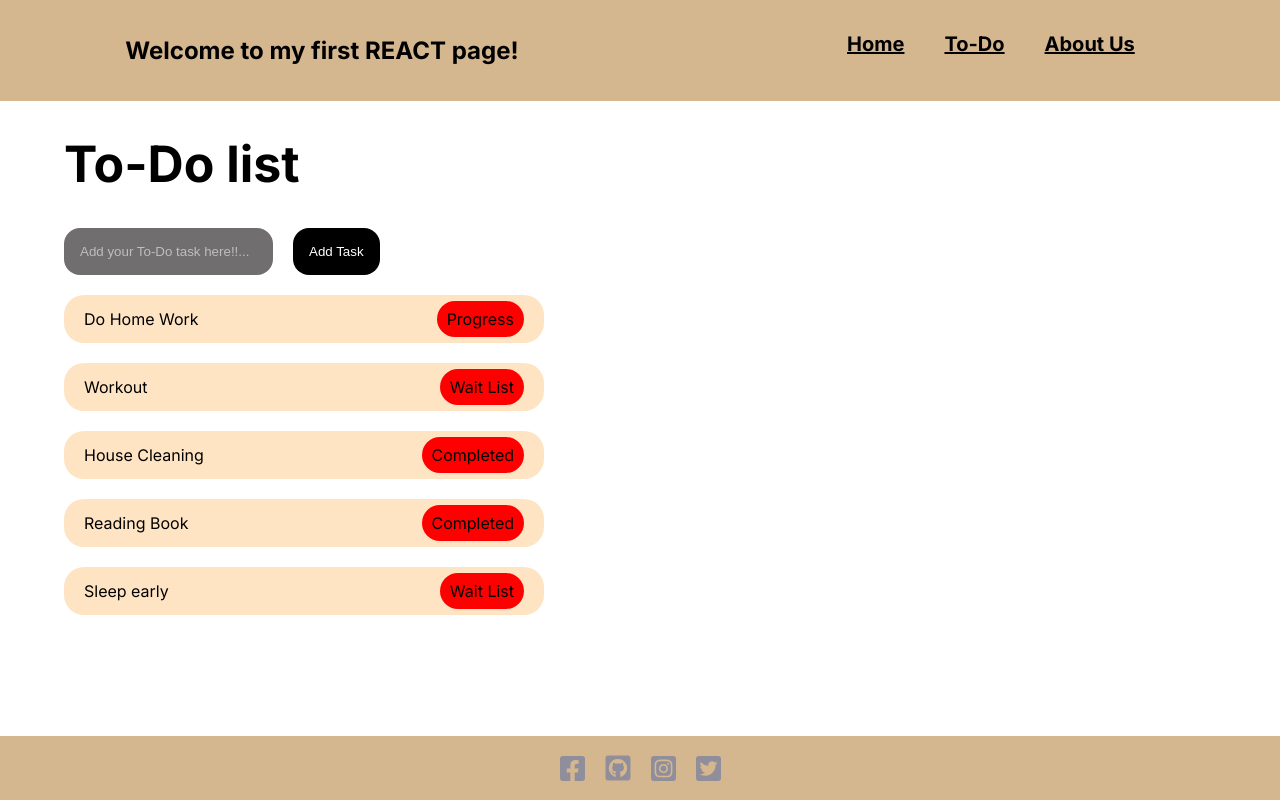
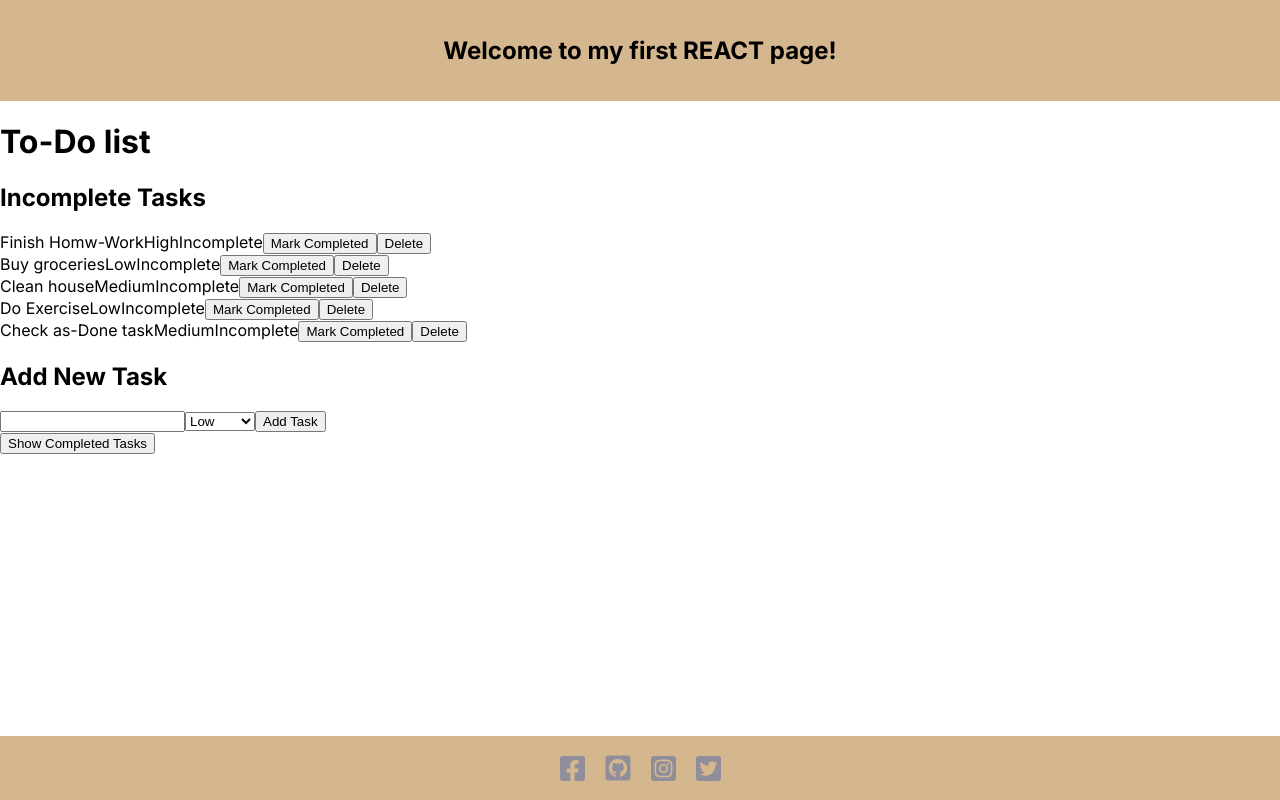
Before and after one commit to nguy0976/mtm6404-task-manager-nguy0976, a React (Vite) app: page / in a window 1280 px wide. Built offline with nearby package versions, Linux system fonts and the light colour scheme.

Commit message:
Completes iteration 3

```diff
--- a/src/App.jsx
+++ b/src/App.jsx
@@ -2,20 +2,14 @@ import React from "react"
 import Navbar from "./components/Navbar";
 import Task from "./components/Task";
 import Footer from "./components/Footer";
-import Header from "./components/Header"
+import Header from "./components/Header";
 
 export default function App() {
     return (
       <div className="App">
         <Navbar />
         <Header />
-        <div className="tasks">
-            <Task taskItem={"Do Home Work"} itemType={"Progress"}/>
-            <Task taskItem={"Workout"} itemType={"Wait List"}/>
-            <Task taskItem={"House Cleaning"} itemType={"Completed"}/>
-            <Task taskItem={"Reading Book"} itemType={"Completed"}/>
-            <Task taskItem={"Sleep early"} itemType={"Wait List"}/>
-        </div>
+        <Task />
         <Footer />
       </div>
   );
--- a/src/components/Header.jsx
+++ b/src/components/Header.jsx
@@ -5,8 +5,6 @@ export default function header() {
         <header>
             <div className="container">
                 <h1>To-Do list</h1>
-                <input type="text" id="add-task" placeholder="Add your To-Do task here!!..."></input>
-                <input type="submit" id="submit-task" value="Add Task"></input>
             </div>
         </header>
     )
--- a/src/components/Navbar.jsx
+++ b/src/components/Navbar.jsx
@@ -4,13 +4,6 @@ import React from "react";
   return (
     <div className="nav">
       <h2>Welcome to my first REACT page!</h2>
-      <nav>
-        <ul>
-          <li><a href="/">Home</a></li>
-          <li><a href="/">To-Do</a></li>
-          <li><a href="/">About Us</a></li>
-        </ul>
-      </nav>
     </div>
   );
 }
--- a/src/components/Task.jsx
+++ b/src/components/Task.jsx
@@ -1,14 +1,122 @@
-import React from "react";
+import React, { useState } from 'react';
 
-export default function Task(props) {
-    return (
-        <header>
-            <div class="tasks">
-                <div class="task">
-                    <p>{props.taskItem}</p>
-                    <span>{props.itemType}</span>
-                </div>
-            </div>
-        </header>
-    )
-}
+const ListItem = ({ id, task, priority, completed, onToggleCompleted, onDelete }) => {
+  const handleToggleCompleted = () => {
+    onToggleCompleted(id);
+  };
+
+  const handleDelete = () => {
+    onDelete(id);
+  };
+
+  return (
+    <div>
+      <span>{task}</span>
+      <span>{priority}</span>
+      <span>{completed ? 'Completed' : 'Incomplete'}</span>
+      {!completed && <button onClick={handleToggleCompleted}>Mark Completed</button>}
+      <button onClick={handleDelete}>Delete</button>
+    </div>
+  );
+};
+
+const List = () => {
+  const [items, setItems] = useState([
+    { id: 1, task: 'Finish Homw-Work', priority: 'High', completed: false },
+    { id: 2, task: 'Buy groceries', priority: 'Low', completed: false },
+    { id: 3, task: 'Clean house', priority: 'Medium', completed: false },
+    { id: 4, task: 'Do Exercise', priority: 'Low', completed: false },
+    { id: 5, task: 'Check as-Done task', priority: 'Medium', completed: false },
+  ]);
+  const [newTask, setNewTask] = useState('');
+  const [newPriority, setNewPriority] = useState('Low');
+  const [showCompleted, setShowCompleted] = useState(false);
+
+  const handleToggleCompleted = (itemId) => {
+    setItems(
+      items.map((item) => {
+        if (item.id === itemId) {
+          return {
+            ...item,
+            completed: true,
+          };
+        }
+        return item;
+      })
+    );
+  };
+
+  const handleDelete = (itemId) => {
+    setItems(items.filter((item) => item.id !== itemId));
+  };
+
+  const handleAddItem = () => {
+    if (newTask) {
+      const newItem = {
+        id: items.length + 1,
+        task: newTask,
+        priority: newPriority,
+        completed: false,
+      };
+      setItems([...items, newItem]);
+      setNewTask('');
+      setNewPriority('Low');
+    }
+  };
+
+  const toggleShowCompleted = () => {
+    setShowCompleted(!showCompleted);
+  };
+
+  const completedItems = items.filter((item) => item.completed);
+  const incompleteItems = items.filter((item) => !item.completed);
+
+  return (
+    <div>
+      <h2>Incomplete Tasks</h2>
+      {incompleteItems.map((item) => (
+        <ListItem
+          key={item.id}
+          id={item.id}
+          task={item.task}
+          priority={item.priority}
+          completed={item.completed}
+          onToggleCompleted={handleToggleCompleted}
+          onDelete={handleDelete}
+        />
+      ))}
+      <h2>Add New Task</h2>
+      <div>
+        <input type="text" value={newTask} onChange={(e) => setNewTask(e.target.value)} />
+        <select value={newPriority} onChange={(e) => setNewPriority(e.target.value)}>
+          <option value="Low">Low</option>
+          <option value="Medium">Medium</option>
+          <option value="High">High</option>
+        </select>
+        <button onClick={handleAddItem}>Add Task</button>
+      </div>
+      <button onClick={toggleShowCompleted}>
+        {showCompleted ? 'Hide Completed Tasks' : 'Show Completed Tasks'}
+      </button>
+      {showCompleted && (
+        <div>
+          <h2>Completed Tasks</h2>
+          {completedItems.map((item) => (
+            <ListItem
+              key={item.id}
+              id={item.id}
+              task={item.task}
+              priority={item.priority}
+              completed={item.completed}
+              onToggleCompleted={handleToggleCompleted}
+              onDelete={handleDelete}
+            />
+          ))}
+          <button onClick={() => setItems(incompleteItems)}>Delete Completed Tasks</button>
+        </div>
+      )}
+    </div>
+  );
+};
+
+export default List;
--- a/src/index.css
+++ b/src/index.css
@@ -28,55 +28,7 @@ ul li {
     padding: 1rem;
     background-color: rgb(212, 182, 143);
 }
-.task {
-    display: flex;
-    flex-direction: row;
-    justify-content: space-between;
-    align-items: center;
-    background-color: bisque;
-    width: 30rem;
-    height: 3rem;
-    border-radius: 20px;
-    padding: 0 20px;
-}
-.tasks{
-    padding: 10px 2rem;
-}
-.container {
-    padding: 0 4rem;
-}
-.container h1 {
-    font-size: 50px;
-}
-input, button {
-    appearance: none;
-    border: none;
-    outline: none;
-    background: none;
-    color: white;
-}
-#add-task {
-    background-color: rgb(112, 110, 110);
-    padding: 1rem;
-    border-radius: 1rem;
-}
-#add-task::placeholder {
-    color: rgb(190, 190, 190);
-}
-#submit-task {
-    color: white;
-    background-color: rgb(0, 0, 0);
-    padding: 1rem;
-    border-radius: 1rem;
-}
-input {
-    margin-right: 20px;
-}
-span {
-    background-color: red;
-    border-radius: 20px;
-    padding: 8px 10px;
-}
+
 .footer {
     display: flex;
     justify-content: center;
```
